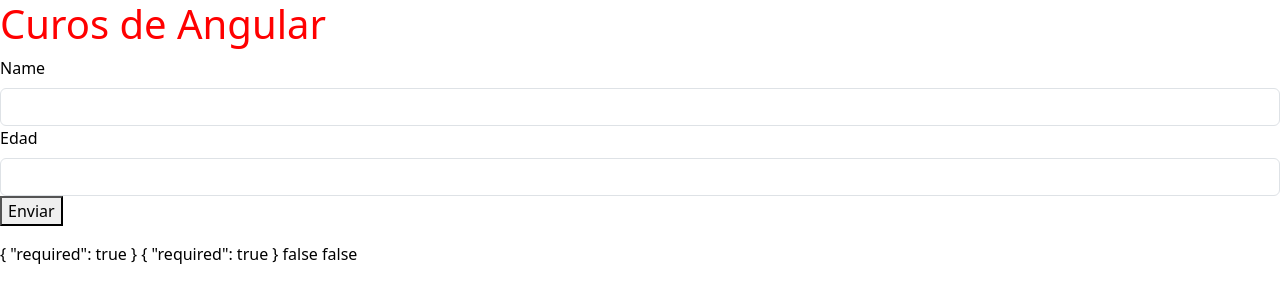
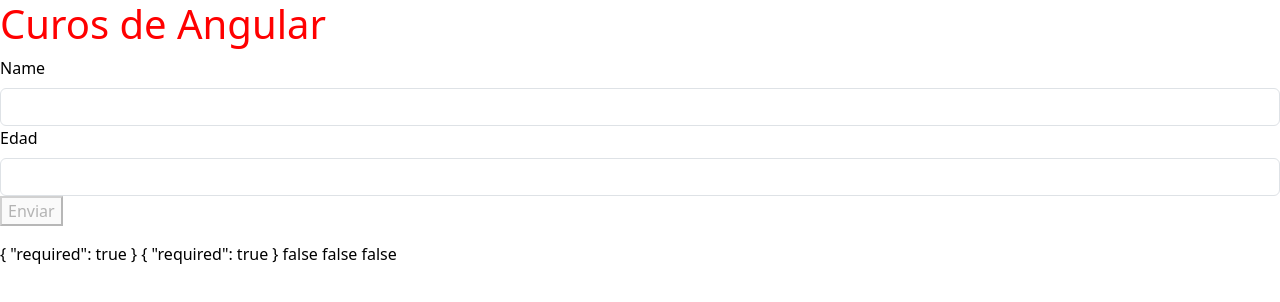
Before and after one commit to Rjchi/angular-course, an Angular app: page / in a window 1280 px wide. Shown: the top 302 px of the page. Built offline with nearby package versions, Linux system fonts and the light colour scheme.

Commit message:
ver estados del formulario

```diff
--- a/src/app/form-bas-plant/form-bas-plant.component.html
+++ b/src/app/form-bas-plant/form-bas-plant.component.html
@@ -1,6 +1,6 @@
 <div class="mb-3">
   <!-- Escuchamos el evento de envio de este formulario -->
-  <form (ngSubmit)="metodoProcesador()">
+  <form (ngSubmit)="metodoProcesador()" #formulario="ngForm">
     <!-- Si modifico algo en los inputs tambien se va a modificar en el componente TS -->
     <label class="form-label">Name</label>
     <!-- Validamos el input -->
@@ -9,7 +9,7 @@
     <label class="form-label">Edad</label>
     <input type="text" class="form-control" [(ngModel)]="persona.edad" name="edad" required #edad="ngModel">
     <div class="alert alert-danger mt-2" [hidden]="edad.valid || edad.pristine">Obligatorio</div>
-    <button type="submit">Enviar</button>
+    <button type="submit" [disabled]="formulario.invalid" >Enviar</button>
   </form>
 </div>
 
@@ -23,3 +23,6 @@
 <!-- Si alguna regla de validacion no se esta cumpliendo aqui voy a ver false -->
 {{ name.valid }}
 {{ edad.valid }}
+
+<!-- Accedemos a los estados del formulario -->
+{{ formulario.valid }}
```
